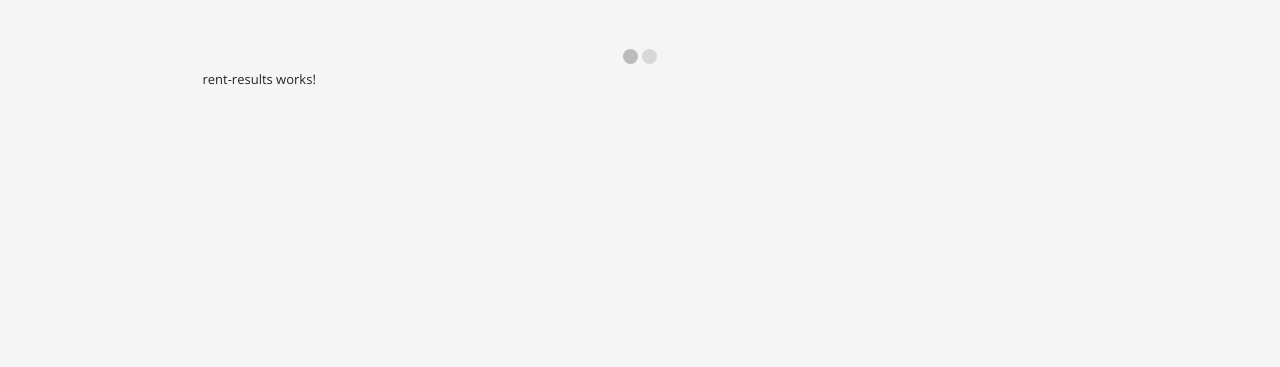
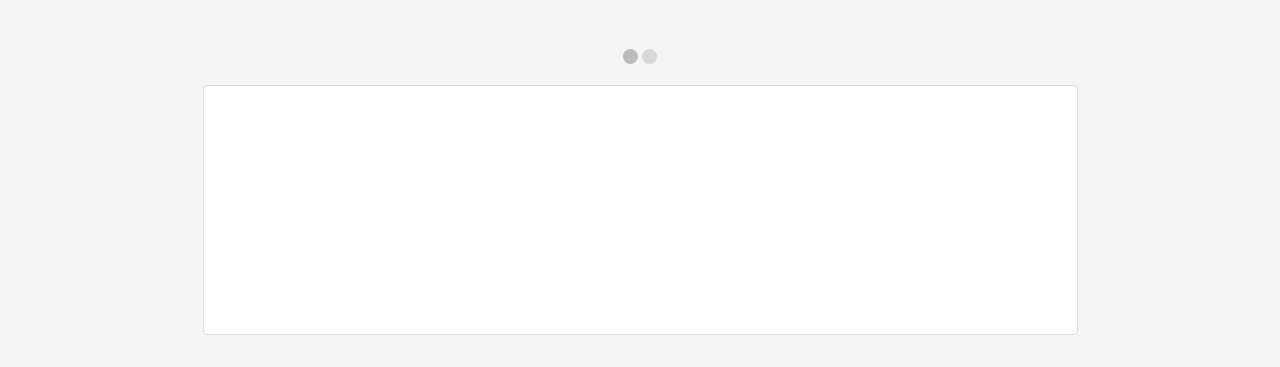
Before and after one commit to kumargandhi/computus, an Angular app: page /#/rent-receipts in a window 1280 px wide. Shown: the part 430-797 px from the top of the page. Built offline with nearby package versions, Linux system fonts and the light colour scheme.

Commit message:
CSS changes

```diff
--- a/src/app/rent-receipts/rent-results/rent-results.component.html
+++ b/src/app/rent-receipts/rent-results/rent-results.component.html
@@ -1 +1 @@
-<p>rent-results works!</p>
+<div class="rent-receipts"></div>
--- a/src/app/rent-receipts/rent-results/rent-results.component.scss
+++ b/src/app/rent-receipts/rent-results/rent-results.component.scss
@@ -0,0 +1,8 @@
+.rent-receipts {
+  background-color: #FFF;
+  border: 1px solid #ddd;
+  border-radius: 4px;
+  padding: 15px;
+  margin-top: 15px;
+  min-height: 250px;
+}
```
